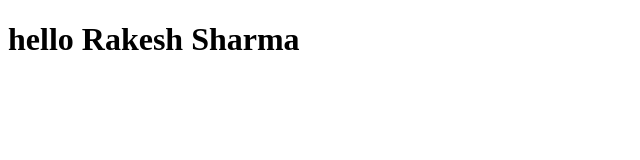
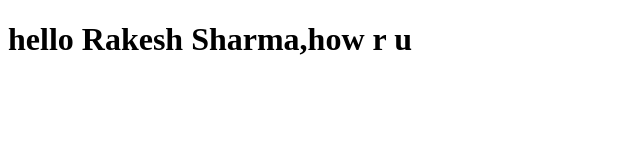
Before and after one commit to rakesh227/angular-first, a plain HTML site: page index.html in a window 1280 px wide. Shown: the whole page, without its empty margins (0-640 px from the left). Drawn offline with Linux system fonts and the light colour scheme.

Commit message:
sec commit

```diff
--- a/index.html
+++ b/index.html
@@ -5,6 +5,6 @@
     <title></title>
   </head>
   <body>
-    <h1>hello Rakesh Sharma</h1>
+    <h1>hello Rakesh Sharma,how r u</h1>
   </body>
 </html>
```
